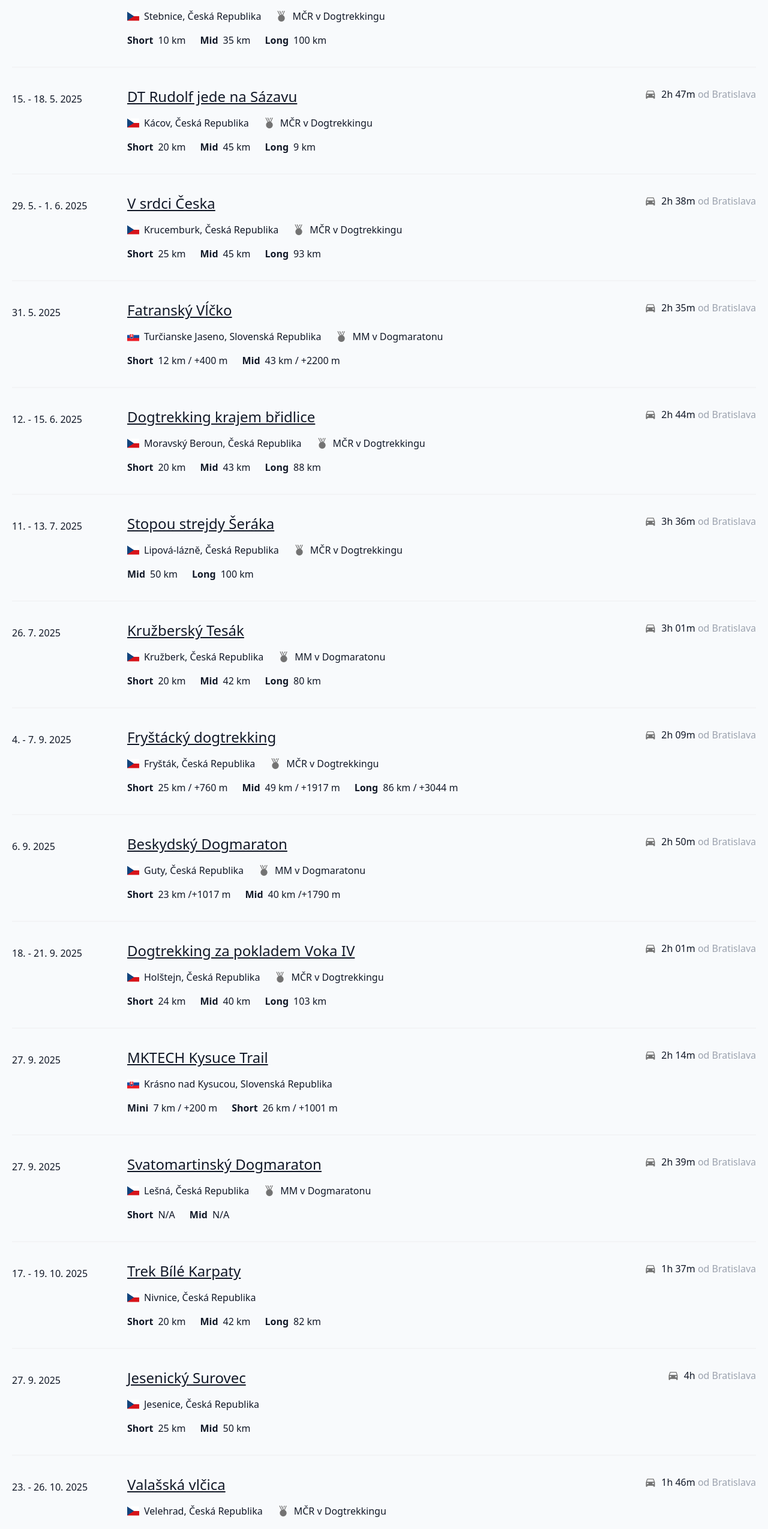
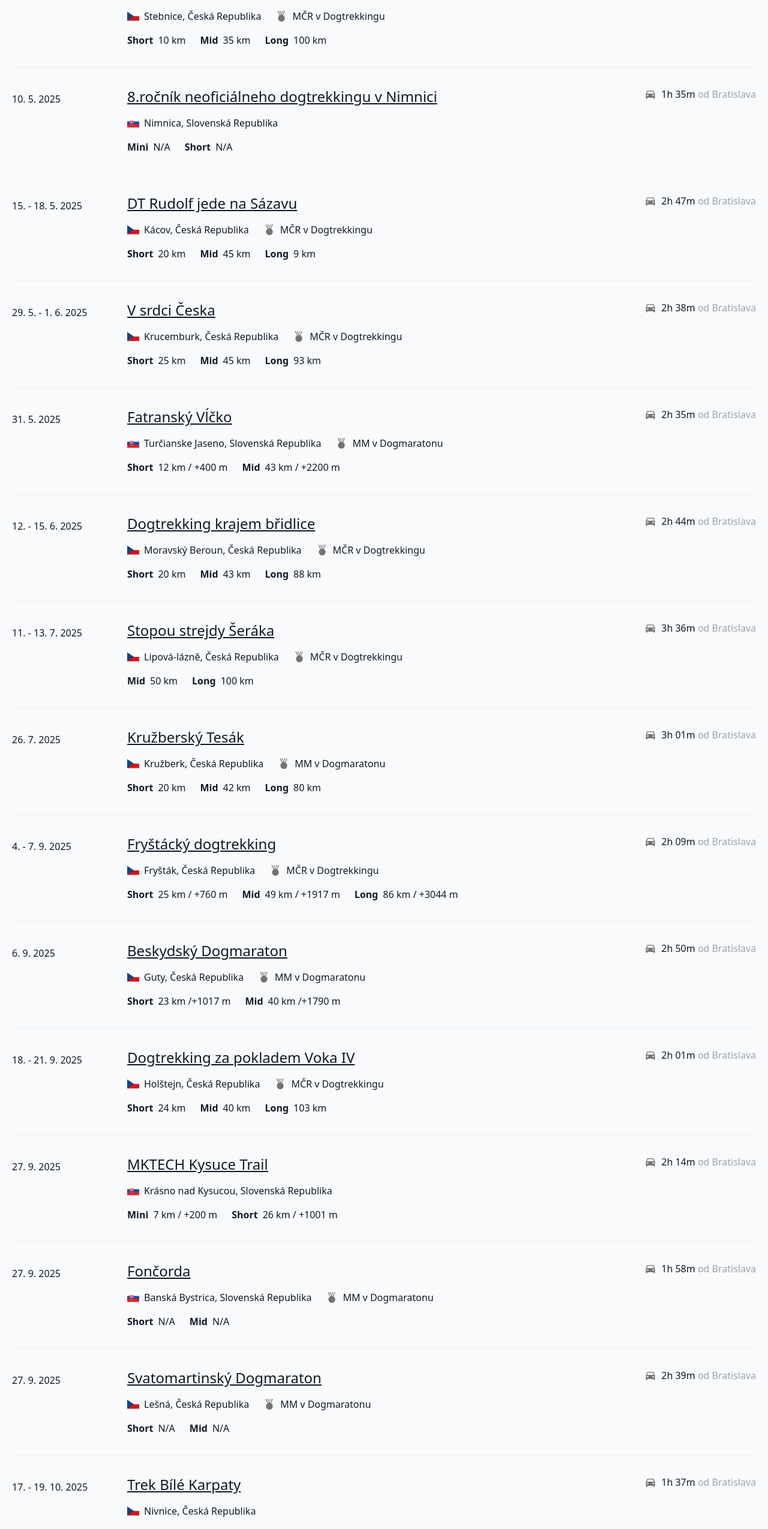
Before and after one commit to albertfourage/dog-trekking-slovakia, a website: page public/index.html in a window 1280 px wide. Shown: the part 811-3360 px from the top of the page at 60% size. Drawn offline with Linux system fonts and the light colour scheme.

Commit message:
Added Foncorda & Nimnice

```diff
--- a/public/index.html
+++ b/public/index.html
@@ -13,11 +13,8 @@
     <link rel="icon" href="./assets/favicon.ico" sizes="any">
     <link rel="icon" href="./assets/icon.svg" type="image/svg+xml">
     <link rel="apple-touch-icon" href="./assets/icon.png">
-
-
     <!-- CSS STYLESHEETS -->
     <link href="./output.css" rel="stylesheet">
-
     <meta name="theme-color" content="#fafafa">
   </head>
 
@@ -173,6 +170,36 @@
               <div class="flex shrink-0 gap-2 items-center">
                 <img class="size-fit" alt="slovakia" src="assets/car.webp">
                 <p class="text-base">5h 11m <span class="text-gray-400">od Bratislava</span></p>
+              </div>
+            </div>
+          </div>
+          <div class="py-8 lg:flex">
+            <div class="md:w-48 pt-2">
+              <p class="font-normal text-base mb-2">10. 5. 2025</p>
+            </div>
+            <div class="md:flex-grow lg:flex gap-12 items-start">
+              <div class="flex-grow gap-2 items-center">
+                <h2 class="text-2xl font-medium mb-4"><a href="https://www.postopachrudolfa.cz/" target="_blank">8.ročník neoficiálneho dogtrekkingu v Nimnici</a></h2>
+                <div class="md:flex gap-6 items-center mb-4">
+                  <div class="flex gap-2 mb-4 md:mb-0 items-center">
+                    <img class="size-fit" alt="slovakia" src="assets/sk.webp">
+                    <p class="text-base"><a class="no-underline" href="https://maps.app.goo.gl/M2tcYp2mcN1uXzjx8" target="_blank">Nimnica, Slovenská Republika</a></p>
+                  </div>
+                </div>
+                <div class="flex flex-wrap gap-y-2 mb-4 lg:mb-0 gap-6 items-center">
+                  <div class="flex shrink-0 gap-2 items-center">
+                    <p class="text-base font-bold">Mini</p>
+                    <p class="font-normal">N/A</p>
+                  </div>
+                  <div class="flex shrink-0 gap-2 items-center">
+                    <p class="text-base font-bold">Short</p>
+                    <p class="font-normal">N/A</p>
+                  </div>
+                </div>
+              </div>
+              <div class="flex shrink-0 gap-2 items-center">
+                <img class="size-fit" alt="slovakia" src="assets/car.webp">
+                <p class="text-base">1h 35m <span class="text-gray-400">od Bratislava</span></p>
               </div>
             </div>
           </div>
@@ -542,6 +569,40 @@
             </div>
             <div class="md:flex-grow lg:flex gap-12 items-start">
               <div class="flex-grow gap-2 items-center">
+                <h2 class="text-2xl font-medium mb-4"><a href="https://skcsv-sk.webnode.sk/foncorda-cc/" target="_blank">Fončorda</a></h2>
+                <div class="md:flex gap-6 items-center mb-4">
+                  <div class="flex gap-2 mb-4 md:mb-0 items-center">
+                    <img class="size-fit" alt="slovakia" src="assets/sk.webp">
+                    <p class="text-base"><a class="no-underline" href="https://maps.app.goo.gl/GSF9R2aL3qArZViG8" target="_blank">Banská Bystrica, Slovenská Republika</a></p>
+                  </div>
+                  <div class="flex shrink-0 gap-2 items-center">
+                    <img class="size-fit" alt="slovakia" src="assets/medal.webp">
+                    <p class="text-base"><a class="no-underline" href="https://www.mmdogmaraton.com/" target="_blank">MM v Dogmaratonu</a></p>
+                  </div>
+                </div>
+                <div class="flex flex-wrap gap-y-2 mb-4 lg:mb-0 gap-6 items-center">
+                  <div class="flex shrink-0 gap-2 items-center">
+                    <p class="text-base font-bold">Short</p>
+                    <p class="font-normal">N/A</p>
+                  </div>
+                  <div class="flex shrink-0 gap-2 items-center">
+                    <p class="text-base font-bold">Mid</p>
+                    <p class="font-normal">N/A</p>
+                  </div>
+                </div>
+              </div>
+              <div class="flex shrink-0 gap-2 items-center">
+                <img class="size-fit" alt="slovakia" src="assets/car.webp">
+                <p class="text-base">1h 58m <span class="text-gray-400">od Bratislava</span></p>
+              </div>
+            </div>
+          </div>
+          <div class="py-8 lg:flex">
+            <div class="md:w-48 pt-2">
+              <p class="font-normal text-base mb-2">27. 9. 2025</p>
+            </div>
+            <div class="md:flex-grow lg:flex gap-12 items-start">
+              <div class="flex-grow gap-2 items-center">
                 <h2 class="text-2xl font-medium mb-4"><a href="https://ahojvhore.eu/" target="_blank">Svatomartinský Dogmaraton</a></h2>
                 <div class="md:flex gap-6 items-center mb-4">
                   <div class="flex gap-2 mb-4 md:mb-0 items-center">
```
